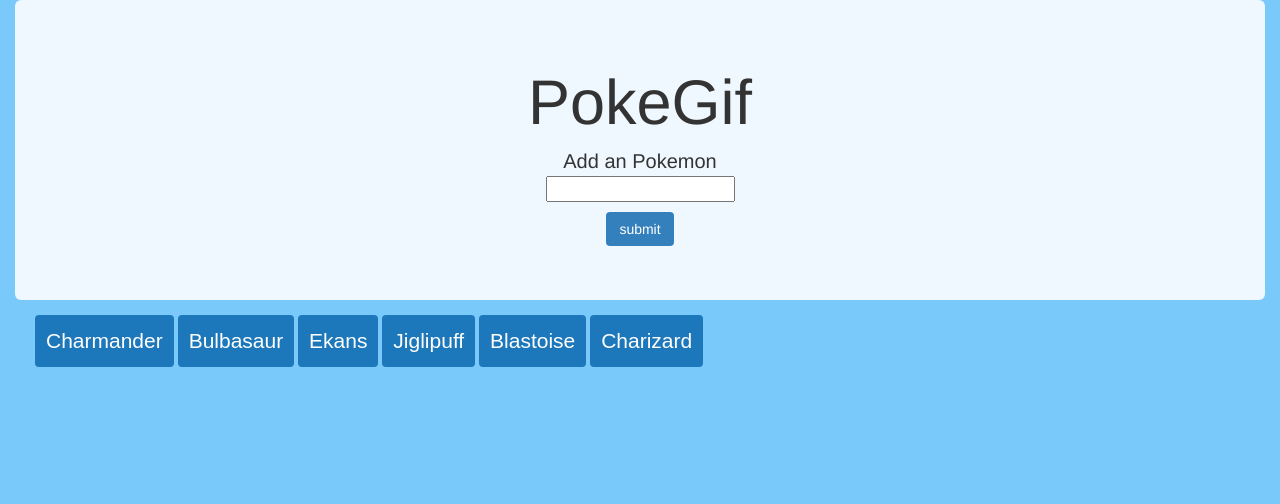
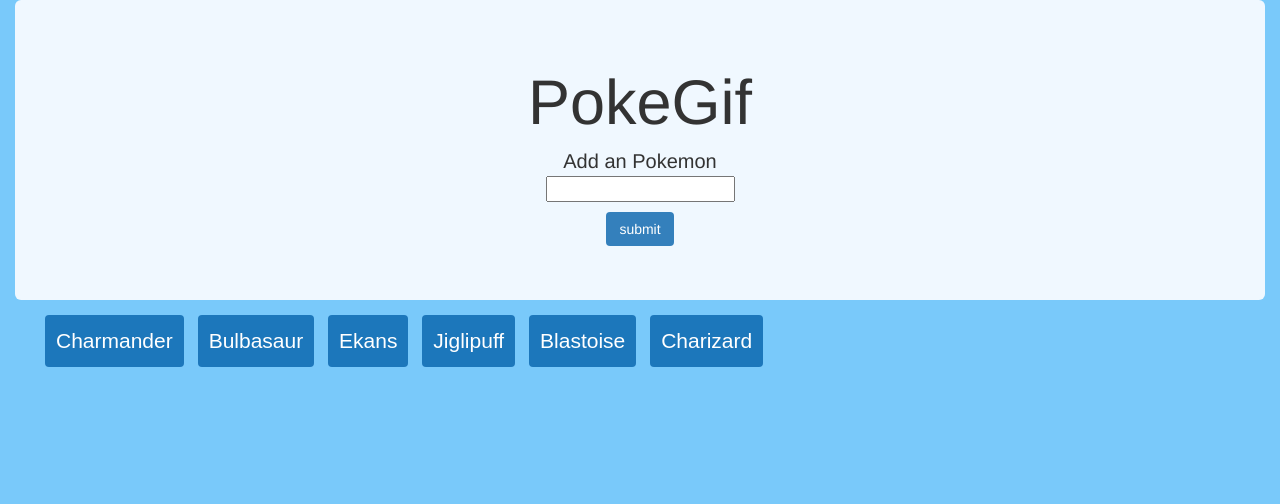
Before and after one commit to cgonzalezandrades/Gif-App, a PHP site: page / in a window 1280 px wide. Shown: the top 504 px of the page. Run offline with PHP 8.4, Linux system fonts and the light colour scheme; some libraries are stand-ins or nearby versions.

Commit message:
final push

```diff
--- a/assets/css/style.css
+++ b/assets/css/style.css
@@ -43,6 +43,8 @@ background: url(../images/backgroundImage.png) no-repeat;
     padding: 10px;
     margin-top: 5px;
     margin-bottom: 10px;
+    margin-left: 10px
+
 }
 
 #buttons-gif {
```
